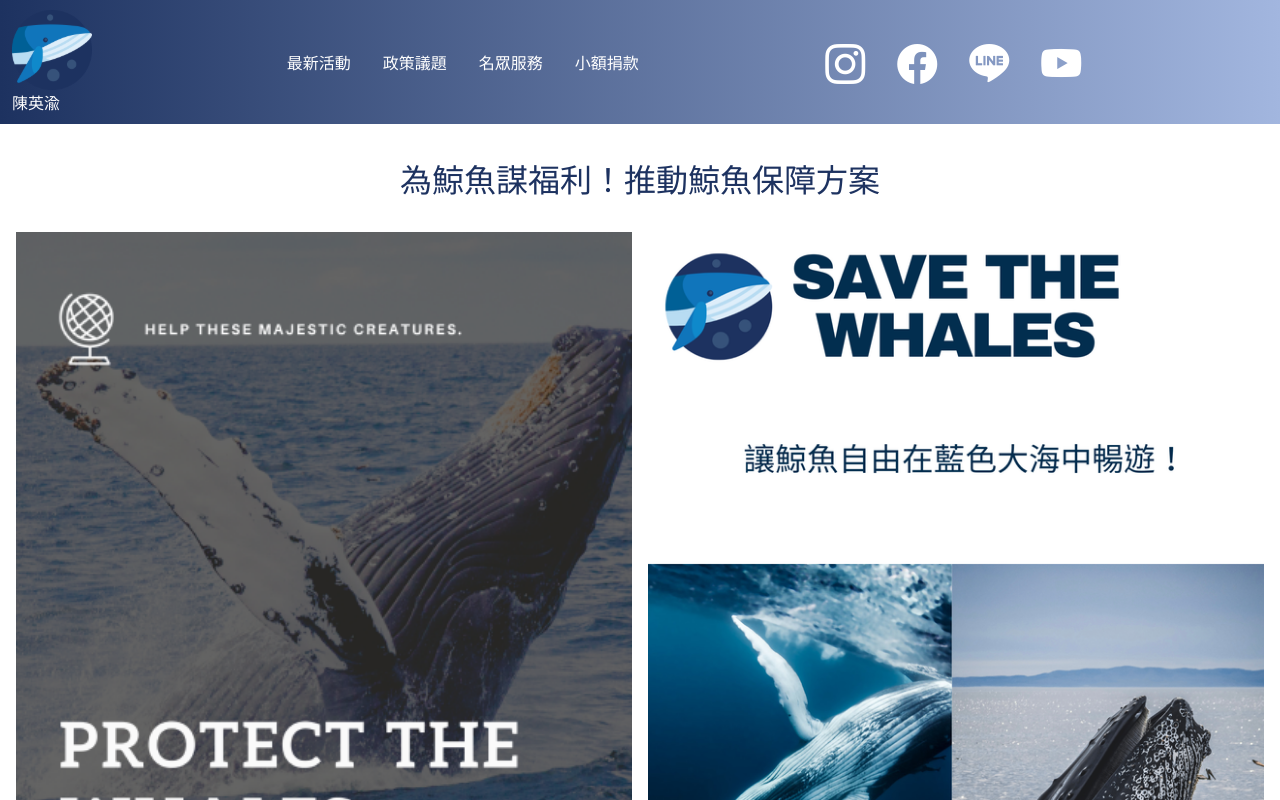
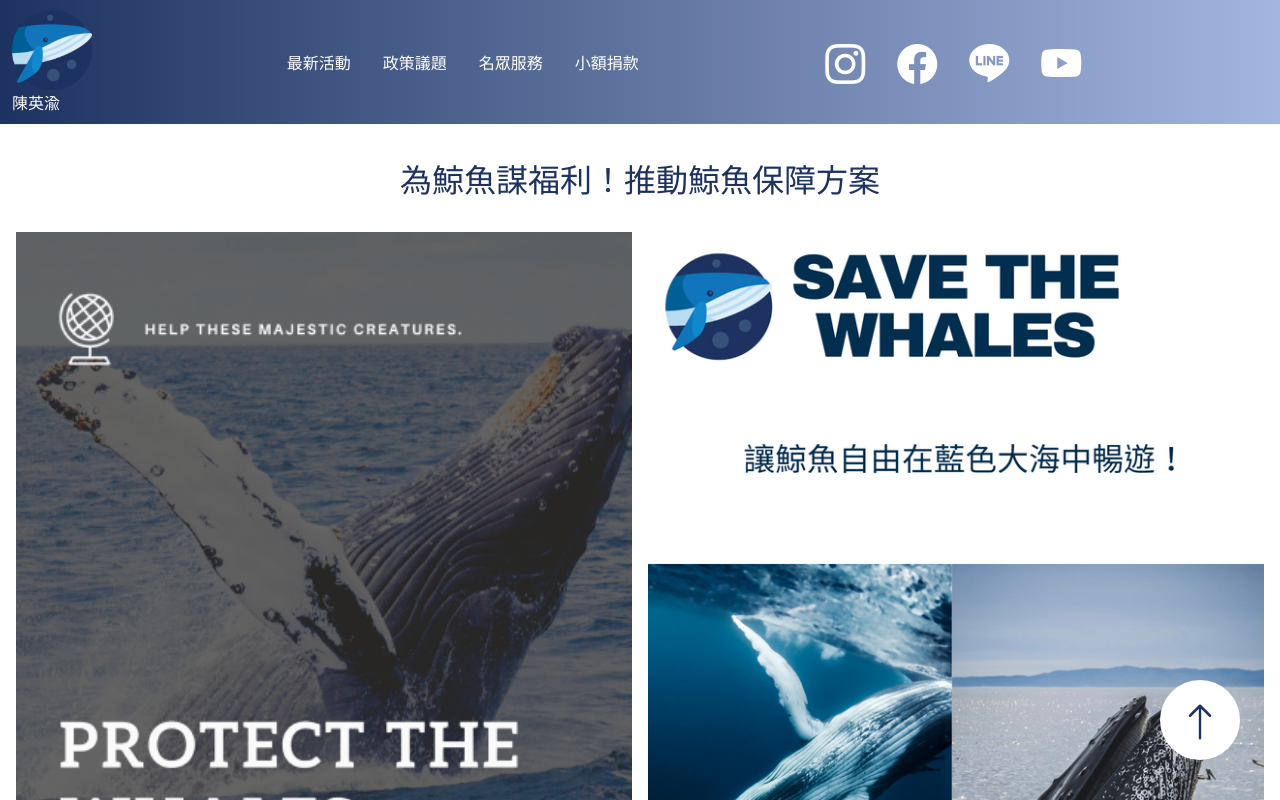
Before and after one commit to highdanny11/f2e-2023-first, a React (Vite) app: page /#/policy/1 in a window 1280 px wide. Shown: the top 800 px of the page. Built offline with nearby package versions, Linux system fonts and the light colour scheme.

Commit message:
開發 scrollTop

```diff
--- a/src/App.tsx
+++ b/src/App.tsx
@@ -4,6 +4,7 @@ import Home from './views/home/index.tsx'
 import Active from './views/active/index.tsx'
 import Policy from './views/policy/index.tsx'
 import Test from './views/test.tsx'
+import { ScrollTop } from '@/component/ScrollTop.tsx'
 import { Routes, Route, useLocation } from 'react-router-dom'
 import { useEffect } from 'react'
 
@@ -27,6 +28,7 @@ function App() {
         <Route path='/active/:id' element={<Active />}></Route>
         <Route path='/policy/:id' element={<Policy />}></Route>
       </Routes>
+      <ScrollTop />
       <ScrollToTop />
       <Footer />
     </>
--- /dev/null
+++ b/src/component/ScrollTop.tsx
@@ -0,0 +1,10 @@
+export function ScrollTop() {
+  const scrollTop = () => {
+    window.scrollTo(0, 0);
+  }
+  return(
+    <div onClick={scrollTop} className="fixed bottom-10 right-10 z-[4] cursor-pointer rounded-full text-primary bg-white w-20 h-20 flex justify-center items-center">
+      <i className="bi bi-arrow-up text-[40px]"></i>
+    </div>
+  )
+}
```
